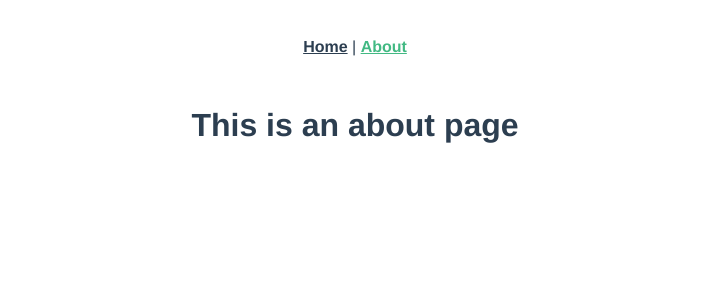
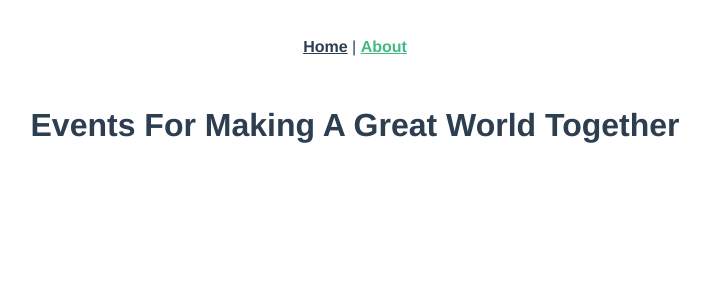
Before and after one commit to kmfoysal06/vue-event-list, a Vue app: page /about in a window 1280 px wide. Shown: the top 300 px of the page, without its empty margins (285-995 px from the left). Built offline with nearby package versions, Linux system fonts and the light colour scheme.

Commit message:
updated about component

```diff
--- a/src/views/AboutView.vue
+++ b/src/views/AboutView.vue
@@ -1,5 +1,5 @@
 <template>
   <div class="about">
-    <h1>This is an about page</h1>
+    <h1>Events For Making A Great World Together</h1>
   </div>
 </template>
```
